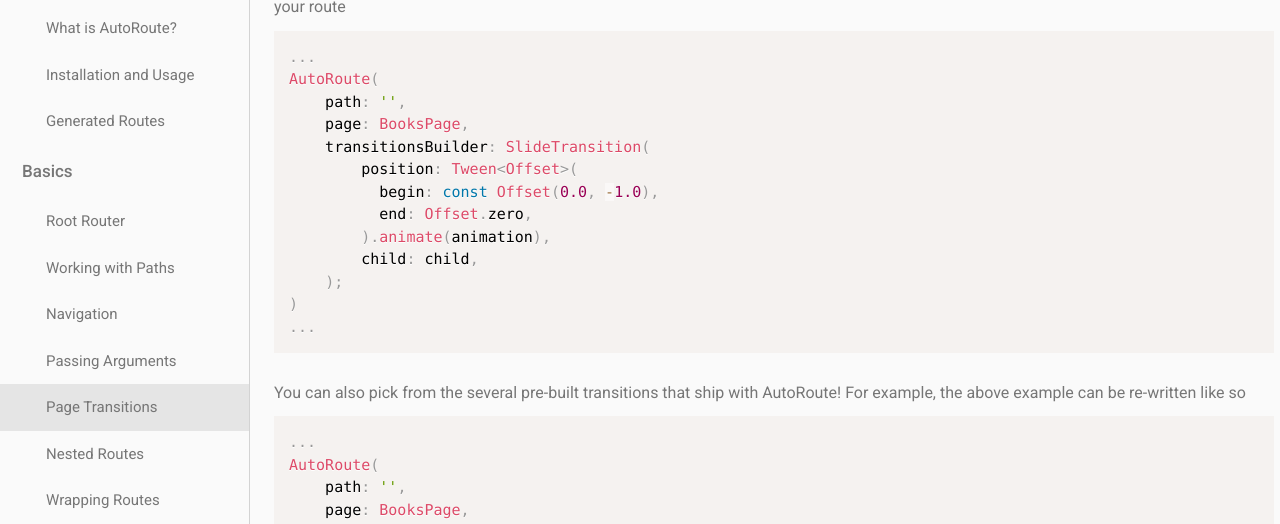
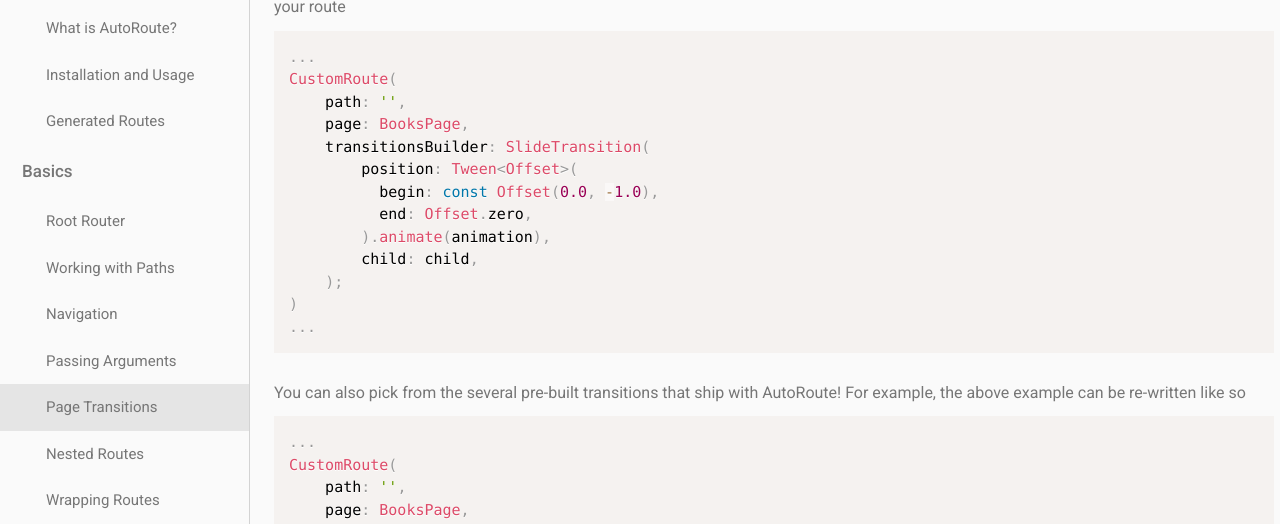
Before and after one commit to theweiweiway/auto_route_docs, a Next.js app: page /basics/page_transitions in a window 1280 px wide. Shown: the part 239-763 px from the top of the page. Built offline with nearby package versions, Linux system fonts and the light colour scheme; a small style sheet from the web is missing.

Commit message:
transitions builder

```diff
--- a/pages/basics/page_transitions.tsx
+++ b/pages/basics/page_transitions.tsx
@@ -17,7 +17,7 @@
         <InlineCode>transitionsBuilder</InlineCode> field of your route
         <CodeBlock
           codeString={`...
-AutoRoute(
+CustomRoute(
     path: '',
     page: BooksPage,
     transitionsBuilder: SlideTransition(
@@ -35,7 +35,7 @@
         AutoRoute! For example, the above example can be re-written like so
         <CodeBlock
           codeString={`...
-AutoRoute(
+CustomRoute(
     path: '',
     page: BooksPage,
     transitionsBuilder: TransitionsBuilders.slideTop
```
